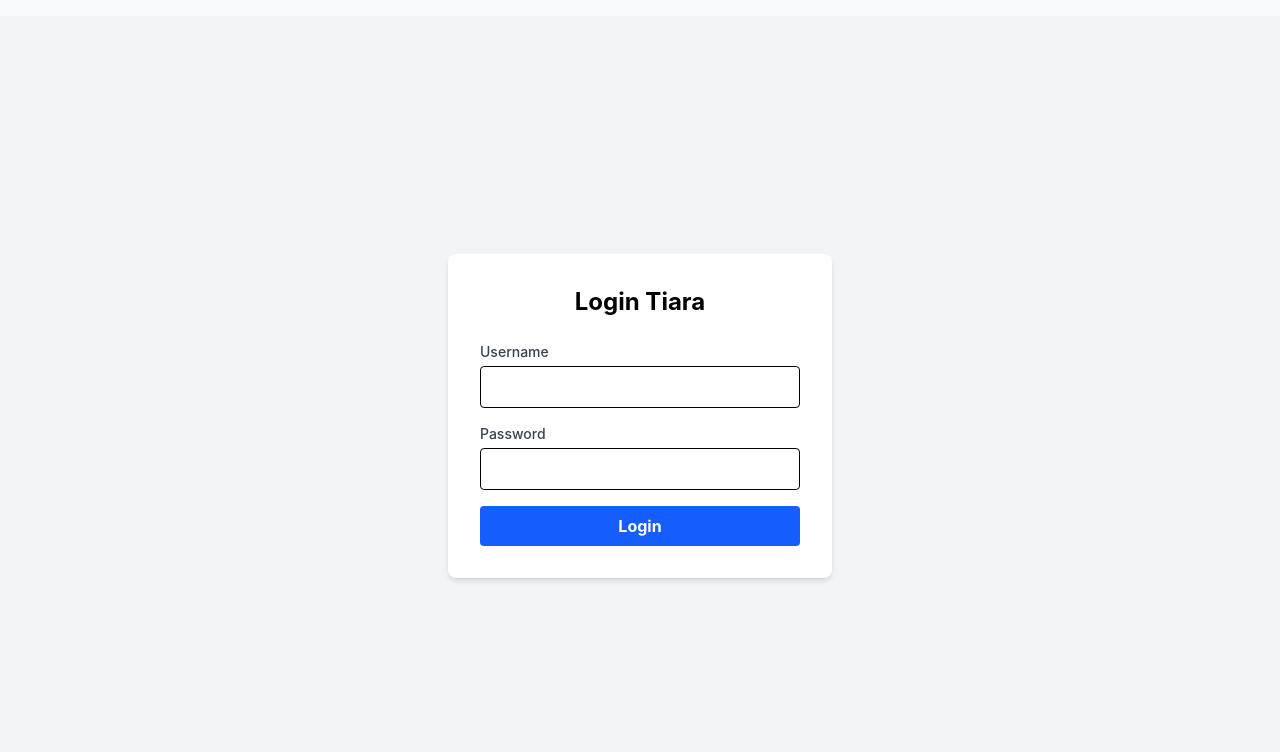
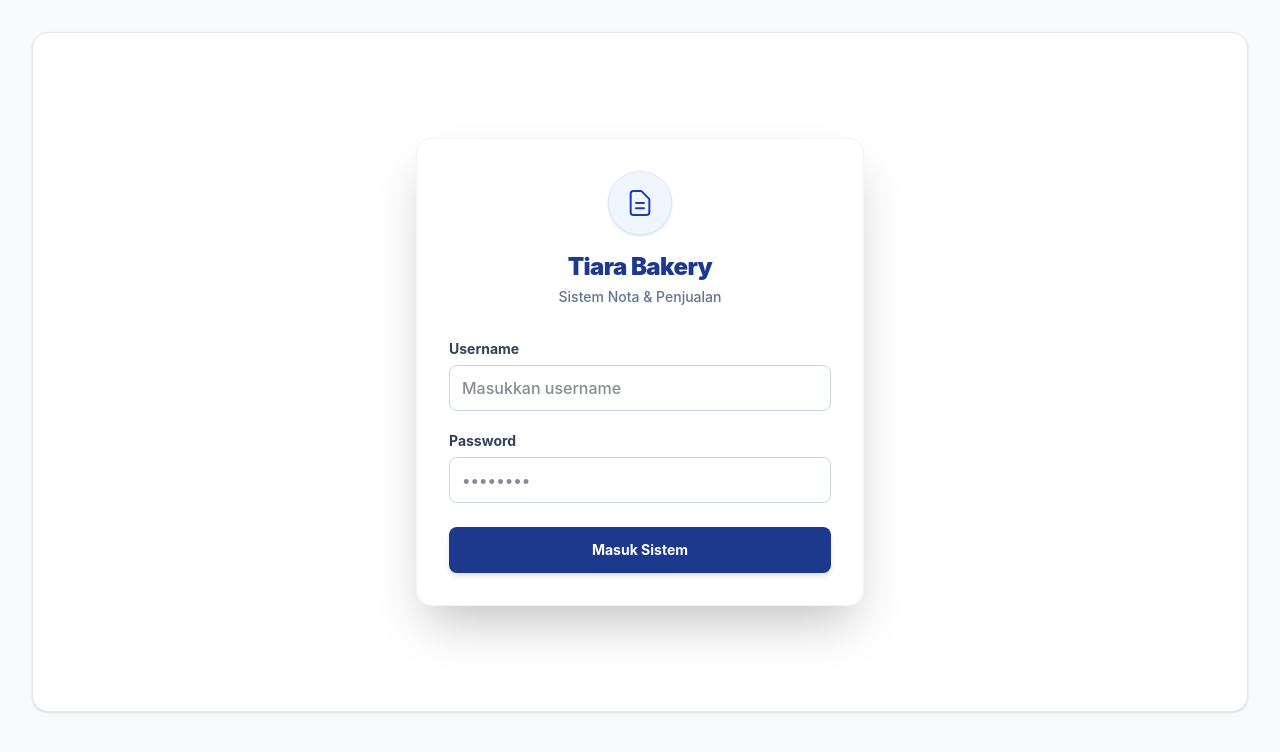
Before and after one commit to AristoBudiman/nota-tiara-frontend, a Vue app: page /login in a window 1280 px wide. Shown: the top 752 px of the page. Built offline with nearby package versions, Linux system fonts and the light colour scheme; no server answers.

Commit message:
fix: tampilan login

```diff
--- a/src/pages/Login.vue
+++ b/src/pages/Login.vue
@@ -1,15 +1,20 @@
 <script setup>
-import { ref } from 'vue'
+import { ref, onMounted } from 'vue'
 import { useRouter } from 'vue-router'
 
 const router = useRouter()
 const username = ref('')
 const password = ref('')
 const errorMsg = ref('')
-const isLoading = ref(false) // Variabel baru untuk mengunci tombol
+const isLoading = ref(false)
+
+// Ping server di awal agar Render mulai bangun lebih cepat
+onMounted(() => {
+  fetch(`${import.meta.env.VITE_API_URL}/`).catch(() => {})
+})
 
 const handleLogin = async () => {
-  isLoading.value = true // Kunci layar dan tampilkan pesan pemanasan server
+  isLoading.value = true
   errorMsg.value = ''
 
   try {
@@ -37,36 +42,84 @@ const handleLogin = async () => {
   } catch (err) {
     errorMsg.value = "Gagal terhubung. Pastikan server aktif atau periksa internet Anda."
   } finally {
-    isLoading.value = false // Buka kembali kunci layar jika selesai/gagal
+    isLoading.value = false
   }
 }
 </script>
 
 <template>
-  <div class="min-h-screen flex items-center justify-center bg-gray-100">
-    <div class="bg-white p-8 rounded-lg shadow-md w-96">
-      <h1 class="text-2xl font-bold mb-6 text-center">Login Tiara</h1>
-      <form @submit.prevent="handleLogin" class="space-y-4">
-        <div>
-          <label class="block text-sm font-medium text-gray-700">Username</label>
-          <input v-model="username" type="text" required class="w-full border p-2 rounded mt-1" :disabled="isLoading">
-        </div>
-        <div>
-          <label class="block text-sm font-medium text-gray-700">Password</label>
-          <input v-model="password" type="password" required class="w-full border p-2 rounded mt-1" :disabled="isLoading">
+  <div class="max-w-7xl mx-auto px-4 sm:px-6 lg:px-8 pt-4 md:pt-4 pb-4">
+
+    <div class="bg-white min-h-[85vh] w-full rounded-2xl border border-gray-200 shadow-sm flex items-center justify-center font-sans text-slate-900">
+
+      <div class="bg-white p-8 rounded-2xl shadow-2xl w-full max-w-md border border-gray-100">
+
+        <div class="text-center mb-8">
+          <div class="mx-auto bg-blue-50 w-16 h-16 rounded-full flex items-center justify-center mb-4 border border-blue-100 shadow-sm">
+            <svg class="w-8 h-8 text-blue-800" fill="none" stroke="currentColor" viewBox="0 0 24 24">
+              <path stroke-linecap="round" stroke-linejoin="round" stroke-width="1.5" d="M9 12h6m-6 4h6m2 5H7a2 2 0 01-2-2V5a2 2 0 012-2h5.586a1 1 0 01.707.293l5.414 5.414a1 1 0 01.293.707V19a2 2 0 01-2 2z" />
+            </svg>
+          </div>
+          <h1 class="text-2xl font-black text-blue-900 tracking-tight">Tiara Bakery</h1>
+          <p class="text-slate-500 text-sm font-medium mt-1">Sistem Nota & Penjualan</p>
         </div>
 
-        <div v-if="isLoading" class="text-sm font-bold text-blue-600 bg-blue-50 p-3 rounded border border-blue-200">
-          ⏳ Membangunkan server database...<br>
-          <span class="text-xs text-gray-600 font-normal">Mohon tunggu sekitar 50 detik. Ini hanya terjadi pada login pertama.</span>
-        </div>
+        <form @submit.prevent="handleLogin" class="space-y-5">
 
-        <p v-if="errorMsg" class="text-red-500 text-sm font-bold">{{ errorMsg }}</p>
+          <div v-if="errorMsg" class="bg-red-50 border-l-4 border-red-500 p-4 rounded-md flex items-start">
+            <svg class="w-5 h-5 text-red-500 mr-2 shrink-0" fill="none" stroke="currentColor" viewBox="0 0 24 24"><path stroke-linecap="round" stroke-linejoin="round" stroke-width="2" d="M12 8v4m0 4h.01M21 12a9 9 0 11-18 0 9 9 0 0118 0z" /></svg>
+            <p class="text-sm text-red-700 font-bold">{{ errorMsg }}</p>
+          </div>
 
-        <button type="submit" :disabled="isLoading" class="w-full text-white p-2 rounded font-bold transition" :class="isLoading ? 'bg-gray-400 cursor-not-allowed' : 'bg-blue-600 hover:bg-blue-700'">
-          {{ isLoading ? 'Menghubungkan...' : 'Login' }}
-        </button>
-      </form>
+          <div>
+            <label class="block text-slate-700 text-sm font-bold mb-1.5">Username</label>
+            <input
+              v-model="username"
+              type="text"
+              class="w-full bg-white text-slate-900 border border-slate-300 rounded-lg py-2.5 px-3 focus:outline-none focus:ring-2 focus:ring-blue-900 focus:border-blue-900 transition-shadow font-medium"
+              placeholder="Masukkan username"
+              required
+              :disabled="isLoading"
+            >
+          </div>
+
+          <div>
+            <label class="block text-slate-700 text-sm font-bold mb-1.5">Password</label>
+            <input
+              v-model="password"
+              type="password"
+              class="w-full bg-white text-slate-900 border border-slate-300 rounded-lg py-2.5 px-3 focus:outline-none focus:ring-2 focus:ring-blue-900 focus:border-blue-900 transition-shadow font-medium"
+              placeholder="••••••••"
+              required
+              :disabled="isLoading"
+            >
+          </div>
+
+          <div v-if="isLoading" class="bg-blue-50 border border-blue-200 p-3 rounded-lg flex items-start gap-3 mt-2">
+              <span class="text-xl">⏳</span>
+              <div>
+                 <p class="text-sm font-bold text-blue-900">Membangunkan server...</p>
+                 <p class="text-[10px] font-medium text-blue-700 leading-tight mt-0.5">Mohon tunggu sekitar 50 detik jika ini login pertama. Sistem sedang menyiapkan database.</p>
+              </div>
+          </div>
+
+          <button
+            type="submit"
+            :disabled="isLoading"
+            class="w-full flex justify-center py-3 px-4 border border-transparent rounded-lg shadow-md text-sm font-bold text-white bg-blue-900 hover:bg-blue-800 focus:outline-none focus:ring-2 focus:ring-offset-2 focus:ring-blue-900 transition-colors disabled:opacity-70 disabled:cursor-not-allowed mt-6 active:scale-[0.98]"
+          >
+            <span v-if="isLoading" class="flex items-center">
+              <svg class="animate-spin -ml-1 mr-2 h-4 w-4 text-white" fill="none" viewBox="0 0 24 24">
+                <circle class="opacity-25" cx="12" cy="12" r="10" stroke="currentColor" stroke-width="4"></circle>
+                <path class="opacity-75" fill="currentColor" d="M4 12a8 8 0 018-8V0C5.373 0 0 5.373 0 12h4zm2 5.291A7.962 7.962 0 014 12H0c0 3.042 1.135 5.824 3 7.938l3-2.647z"></path>
+              </svg>
+              Memverifikasi...
+            </span>
+            <span v-else>Masuk Sistem</span>
+          </button>
+        </form>
+
+      </div>
     </div>
   </div>
 </template>
```
